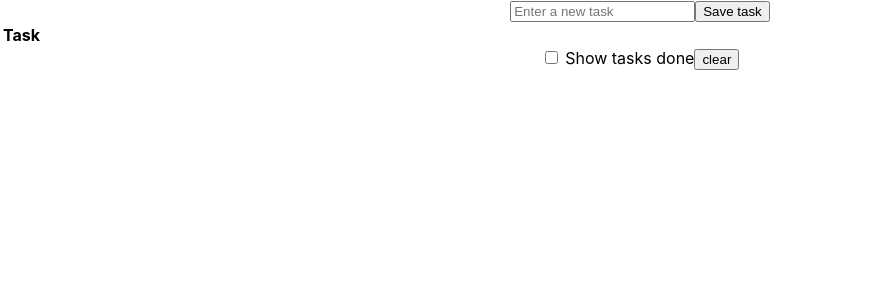
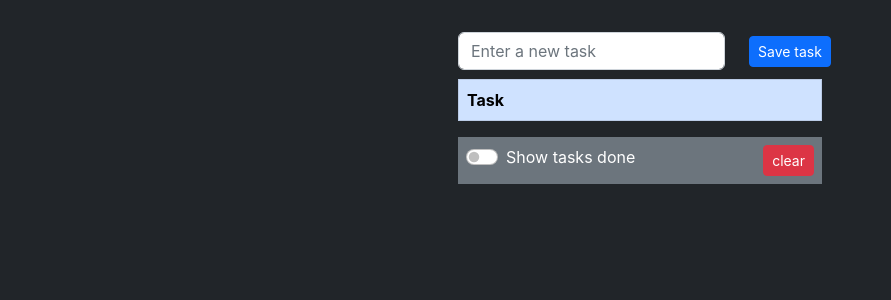
Before and after one commit to sergiogval/todos-app-react, a React (Create React App) app: page / in a window 1280 px wide. Shown: the top 300 px of the page, without its empty margins (0-891 px from the left). Built offline with nearby package versions, Linux system fonts and the light colour scheme.

Commit message:
Style app

```diff
--- a/package.json
+++ b/package.json
@@ -6,6 +6,7 @@
     "@testing-library/jest-dom": "^5.16.4",
     "@testing-library/react": "^13.3.0",
     "@testing-library/user-event": "^13.5.0",
+    "bootstrap": "^5.2.0-beta1",
     "react": "^18.2.0",
     "react-dom": "^18.2.0",
     "react-scripts": "5.0.1",
--- a/src/App.js
+++ b/src/App.js
@@ -1,5 +1,6 @@
 import { useState, useEffect } from "react";
 import "./App.css";
+import Container from "./components/Container";
 import TaskCreator from "./components/TaskCreator";
 import TaskTable from "./components/TaskTable";
 import VisibilityControl from "./components/VisibilityControl";
@@ -27,19 +28,29 @@ const App = () => {
     }
   }, [])
 
+  const cleanTasks = () => {
+    setTaskItems(taskItems.filter(task => !task.done))
+    setShowCompleted(false)
+  }
+
   useEffect(() => {
     localStorage.setItem('tasks', JSON.stringify(taskItems));
   }, [taskItems])
 
   return (
-    <div className="App">
+    <main className="bg-dark vh-100 text-white">
+      <Container>
         <TaskCreator createNewTask={createNewTask} />
         <TaskTable tasks={taskItems} toggleTask={toggleTask} />
         <VisibilityControl
+          isChecked={showCompleted}
           setShowCompleted={(checked) => setShowCompleted(checked)}
+          cleanTasks={cleanTasks}
         />
         {showCompleted === true && (<TaskTable tasks={taskItems} toggleTask={toggleTask} showCompleted={showCompleted} />)}
-    </div>
+
+      </Container>
+    </main>
   );
 }
 
--- /dev/null
+++ b/src/components/Container.js
@@ -0,0 +1,13 @@
+import React from 'react'
+
+const Container = ({children}) => {
+  return (
+    <div className="container p-4">
+      <div className='col-md-4 offset-md-4'>
+      {children}
+      </div>
+    </div>
+  )
+}
+
+export default Container
--- a/src/components/TaskCreator.js
+++ b/src/components/TaskCreator.js
@@ -1,8 +1,8 @@
 import { useState } from "react";
 import React from 'react'
 
-const TaskCreator = ({createNewTask}) => {
-  const [ newTaskName, setNewTaskName ] = useState('');
+const TaskCreator = ({ createNewTask }) => {
+  const [newTaskName, setNewTaskName] = useState('');
 
   const handleSubmit = (e) => {
     e.preventDefault();
@@ -11,14 +11,19 @@ const TaskCreator = ({createNewTask}) => {
   }
 
   return (
-  <form onSubmit={handleSubmit}>
+    <form onSubmit={handleSubmit} className='my-2 row'>
+      <div className='col-9'>
         <input
           type="text"
           placeholder="Enter a new task"
           value={newTaskName}
           onChange={(e) => setNewTaskName(e.target.value)}
+          className='form-control'
         />
-    <input type="submit" value="Save task" onClick={() => console.log(newTaskName)} />
+      </div>
+      <div className="col-3 my-1">
+        <input className='btn btn-primary btn-sm' type="submit" value="Save task" onClick={() => console.log(newTaskName)} />
+      </div>
     </form>
   )
 }
--- a/src/components/TaskRow.js
+++ b/src/components/TaskRow.js
@@ -3,7 +3,7 @@ import React from 'react'
 const TaskRow = ({ task, toggleTask }) => {
   return (
     <tr>
-      <td>
+      <td className='d-flex justify-content-between'>
         {task.name}
         <input type="checkbox"
           checked={task.done}
--- a/src/components/TaskTable.js
+++ b/src/components/TaskTable.js
@@ -13,9 +13,9 @@ const TaskTable = ({ tasks, toggleTask, showCompleted = false }) => {
     )
     }
   return (
-    <table>
+    <table className="table table-dark table-striped table-bordered border-secondary">
       <thead>
-        <tr>
+        <tr className='table-primary'>
           <th>Task</th>
         </tr>
       </thead>
--- a/src/components/VisibilityControl.js
+++ b/src/components/VisibilityControl.js
@@ -1,16 +1,20 @@
 import React from 'react'
 
-const VisibilityControl = ({ setShowCompleted }) => {
+const VisibilityControl = ({ isChecked, setShowCompleted, cleanTasks }) => {
 
 
   const handleDelete = () => {
-    console.log('cleaning')
+   if (window.confirm('Are you sure you want to delete this task?')) {
+    cleanTasks()
+   }
   }
 
   return (
-    <div>
-      <input type='checkbox' onChange={(e) => setShowCompleted(e.target.checked)} />{" "} <label>Show tasks done</label>
-      <button onClick={handleDelete}>
+    <div className='d-flex justify-content-between bg-secondary text-white text-center p-2 boder-secondary '>
+      <div className='form-check form-switch'>
+      <input type='checkbox' checked={isChecked} className='form-check-input'  onChange={(e) => setShowCompleted(e.target.checked)} />{" "} <label>Show tasks done</label>
+      </div>
+      <button onClick={handleDelete} className='btn btn-danger btn-sm'>
         clear
       </button>
     </div>
--- a/src/index.js
+++ b/src/index.js
@@ -1,5 +1,6 @@
 import React from 'react';
 import ReactDOM from 'react-dom/client';
+import 'bootstrap/dist/css/bootstrap.min.css';
 import './index.css';
 import App from './App';
 
```
Also changed, not shown: 1 other file (tests, documents, lock files or other folders). Lines whose indentation alone changed are shown as unchanged.
